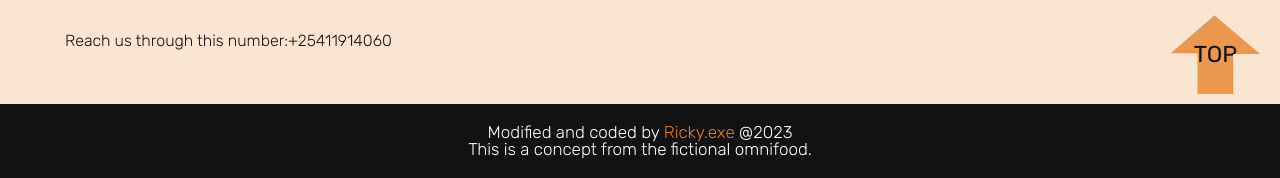
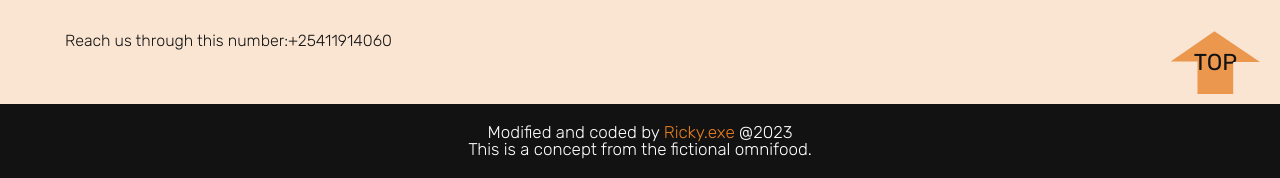
Before and after one commit to Rickyngechu/Rebrand-omni, a plain HTML site: page index.html in a window 1280 px wide. Shown: the part 7212-7390 px from the top of the page. Drawn offline with Linux system fonts and the light colour scheme.

Commit message:
few changes

```diff
--- a/css/style.css
+++ b/css/style.css
@@ -1051,9 +1051,9 @@ form::-webkit-input-placeholder {
   position: absolute;
   right: 2rem;
   bottom: 1rem;
-  padding: 2.8rem 2.3rem;
+  padding: 2rem 2.3rem;
   border-radius: 3px;
-
+  cursor: pointer;
   background-color: var(--color-primary-light-3);
   /*prettier ignore*/
   clip-path: polygon(
@@ -1074,7 +1074,7 @@ form::-webkit-input-placeholder {
   text-transform: uppercase;
 }
 .topscroll:hover {
-  animation: moveTop 0.7s infinite;
+  animation: moveTop 0.7s;
   -o-animation-delay: 0.2s;
 }
 
```
